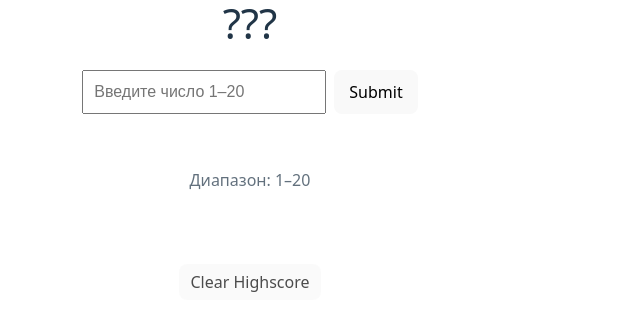
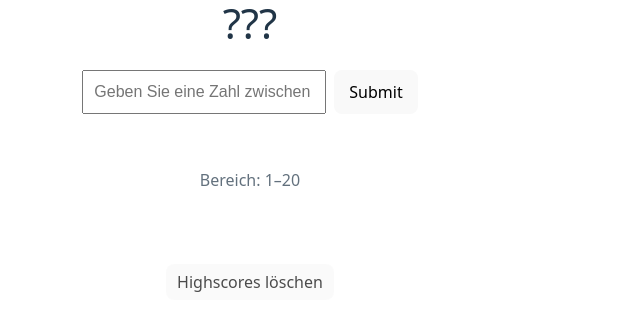
Before and after one commit to Yevhenii1951/game_rate_die_zahl, a React (Vite) app in the folder guess-number/: page / in a window 1280 px wide. Shown: the part 373-704 px from the top of the page, without its empty margins (0-640 px from the left). Built offline with nearby package versions, Linux system fonts and the light colour scheme.

Commit message:
Fix and adjust Docker setup

```diff
--- a/guess-number/src/App.tsx
+++ b/guess-number/src/App.tsx
@@ -5,7 +5,7 @@ import { WinView } from "./components/WinView";
 import { HighscoreList } from "./components/HighscoreList";
 import { loadHighscores, saveHighscores, type Highscore } from "./utils/storage";
 
-// Генератор случайного числа от min до max включительно
+// Generator für Zufallszahl von min bis max einschließlich
 function randomInt(min: number, max: number) {
   return Math.floor(Math.random() * (max - min + 1)) + min;
 }
@@ -14,43 +14,43 @@ const MIN = 1;
 const MAX = 20;
 
 export default function App() {
-  // 1) Загаданное число
+  // 1) Geheime Zahl
   const [secretNumber, setSecretNumber] = useState<number>(() => randomInt(MIN, MAX));
 
-  // 2) Состояния игры
+  // 2) Spielstatus
   const [guess, setGuess] = useState<string>("");
   const [attempts, setAttempts] = useState<number>(0);
   const [message, setMessage] = useState<string>("");
 
-  // 3) Победа
+  // 3) Gewinn
   const [isWon, setIsWon] = useState<boolean>(false);
 
   // 4) Highscore
   const [playerName, setPlayerName] = useState<string>("");
   const [highscores, setHighscores] = useState<Highscore[]>([]);
 
-  // Сообщение на экране победы (например "Введите имя")
+  // Nachricht auf dem Gewinnbildschirm (z.B. "Geben Sie Ihren Namen ein")
   const [winMessage, setWinMessage] = useState<string>("");
 
-  // Загружаем highscores один раз при старте
+  // Laden Sie Highscores einmal beim Start
   useEffect(() => {
     setHighscores(loadHighscores());
   }, []);
 
   function handleSubmitGuess() {
-    // Превращаем строку в число
+    // String in Zahl umwandeln
     const numberGuess = Number(guess);
 
-    // Проверка: число ли это и 1..20 ли
+    // Überprüfung: Ist dies eine Zahl und zwischen 1..20?
     if (!Number.isInteger(numberGuess) || numberGuess < MIN || numberGuess > MAX) {
       setMessage(`Bitte gib eine ganze Zahl von ${MIN} bis ${MAX} ein.`);
       return;
     }
 
-    // Это валидная попытка → увеличиваем счётчик
+    // Dies ist ein gültiger Versuch → Zähler erhöhen
     setAttempts((prev) => prev + 1);
 
-    // Сравнение с секретом
+    // Vergleich mit dem Geheimnis
     if (numberGuess > secretNumber) {
       setMessage("Zu groß");
       return;
@@ -60,7 +60,7 @@ export default function App() {
       return;
     }
 
-    // Угадал
+    // Richtig geraten
     setMessage("Gewonnen!");
     setIsWon(true);
     setWinMessage("");
@@ -76,7 +76,7 @@ export default function App() {
 
     const newEntry: Highscore = { name, attempts };
 
-    // Добавляем, сортируем по attempts (меньше лучше), оставляем топ-10
+    // Hinzufügen, nach Versuchen sortieren (weniger ist besser), Top-10 behalten
     const updated = [...highscores, newEntry]
       .sort((a, b) => a.attempts - b.attempts)
       .slice(0, 10);
@@ -97,7 +97,7 @@ export default function App() {
     setWinMessage("");
   }
 
-  // Рендер
+  // Render
   return (
     <div>
       {!isWon ? (
@@ -112,7 +112,7 @@ export default function App() {
         <>
           <WinView
             attempts={attempts}
-  secretNumber={secretNumber} //
+            secretNumber={secretNumber}
             playerName={playerName}
             onNameChange={setPlayerName}
             onSave={handleSaveScore}
@@ -124,7 +124,7 @@ export default function App() {
         </>
       )}
 
-      {/* маленькая кнопка очистки highscores (по желанию) */}
+      {/* Kleine Schaltfläche zum Löschen der Highscores (optional) */}
       <div style={{ textAlign: "center", marginBottom: 24, opacity: 0.7 }}>
         <button
           onClick={() => {
@@ -134,7 +134,7 @@ export default function App() {
           }}
           style={{ padding: "6px 10px" }}
         >
-          Clear Highscore
+          Highscores löschen
         </button>
       </div>
     </div>
--- a/guess-number/src/components/GameView.tsx
+++ b/guess-number/src/components/GameView.tsx
@@ -18,7 +18,7 @@ export function GameView({
     <div style={{ maxWidth: 520, margin: "40px auto", padding: 16 }}>
       <h1 style={{ textAlign: "center" }}>Guess the number</h1>
 
-      {/* "Кружок попыток" */}
+      {/* Versuchsrunde */}
       <div
         style={{
           width: 60,
@@ -31,12 +31,12 @@ export function GameView({
           fontSize: 22,
           fontWeight: 700,
         }}
-        title="Attempts"
+        title="Versuche"
       >
         {attempts}
       </div>
 
-      {/* Секретное число скрыто */}
+      {/* Geheime Zahl verborgen */}
       <div style={{ textAlign: "center", fontSize: 42, margin: "16px 0" }}>
         ???
       </div>
@@ -45,7 +45,7 @@ export function GameView({
         <input
           value={guess}
           onChange={(e) => onGuessChange(e.target.value)}
-          placeholder="Введите число 1–20"
+          placeholder="Geben Sie eine Zahl zwischen 1–20 ein"
           inputMode="numeric"
           style={{ padding: 10, fontSize: 16, width: 220 }}
         />
@@ -54,13 +54,13 @@ export function GameView({
         </button>
       </div>
 
-      {/* Подсказка */}
+      {/* Hinweis */}
       <p style={{ textAlign: "center", marginTop: 14, minHeight: 24 }}>
         {message}
       </p>
 
       <p style={{ textAlign: "center", opacity: 0.7 }}>
-        Диапазон: 1–20
+        Bereich: 1–20
       </p>
     </div>
   );
--- a/guess-number/src/components/HighscoreList.tsx
+++ b/guess-number/src/components/HighscoreList.tsx
@@ -12,7 +12,7 @@ export function HighscoreList({ highscores }: HighscoreListProps) {
 
       {highscores.length === 0 ? (
         <p style={{ textAlign: "center", opacity: 0.7 }}>
-          Пока нет результатов.
+          Noch keine Ergebnisse.
         </p>
       ) : (
         <div style={{ display: "grid", gap: 8 }}>
--- a/guess-number/src/components/WinView.tsx
+++ b/guess-number/src/components/WinView.tsx
@@ -1,6 +1,6 @@
 type WinViewProps = {
   attempts: number;
-  secretNumber: number; // ✅ добавили
+  secretNumber: number; // ✅ hinzugefügt
   playerName: string;
   onNameChange: (value: string) => void;
   onSave: () => void;
@@ -10,7 +10,7 @@ type WinViewProps = {
 
 export function WinView({
   attempts,
-  secretNumber, // ✅ добавили
+  secretNumber, // ✅ hinzugefügt
   playerName,
   onNameChange,
   onSave,
@@ -21,7 +21,7 @@ export function WinView({
     <div style={{ maxWidth: 520, margin: "40px auto", padding: 16 }}>
       <h1 style={{ textAlign: "center" }}>🎉 Gewonnen!</h1>
 
-      {/* ✅ показываем загаданное число */}
+      {/* ✅ geheime Zahl wird angezeigt */}
       <div style={{ textAlign: "center", fontSize: 42, margin: "16px 0" }}>
         {secretNumber}
       </div>
@@ -36,7 +36,7 @@ export function WinView({
         <input
           value={playerName}
           onChange={(e) => onNameChange(e.target.value)}
-          placeholder="Ваше имя"
+          placeholder="Dein Name"
           style={{ padding: 10, fontSize: 16, width: 220 }}
         />
         <button onClick={onSave} style={{ padding: "10px 14px" }}>
--- a/guess-number/src/utils/storage.ts
+++ b/guess-number/src/utils/storage.ts
@@ -12,10 +12,10 @@ export function loadHighscores(): Highscore[] {
     if (!raw) return [];
     const parsed = JSON.parse(raw);
 
-    // Простая проверка на массив
+    // Einfache Überprüfung auf Array
     if (!Array.isArray(parsed)) return [];
 
-    // Фильтруем только корректные записи
+    // Nur korrekte Einträge filtern
     return parsed
       .filter(
         (x) =>
```
Also changed, not shown: 1 other file (tests, documents, lock files or other folders). Lines whose indentation alone changed are shown as unchanged.
